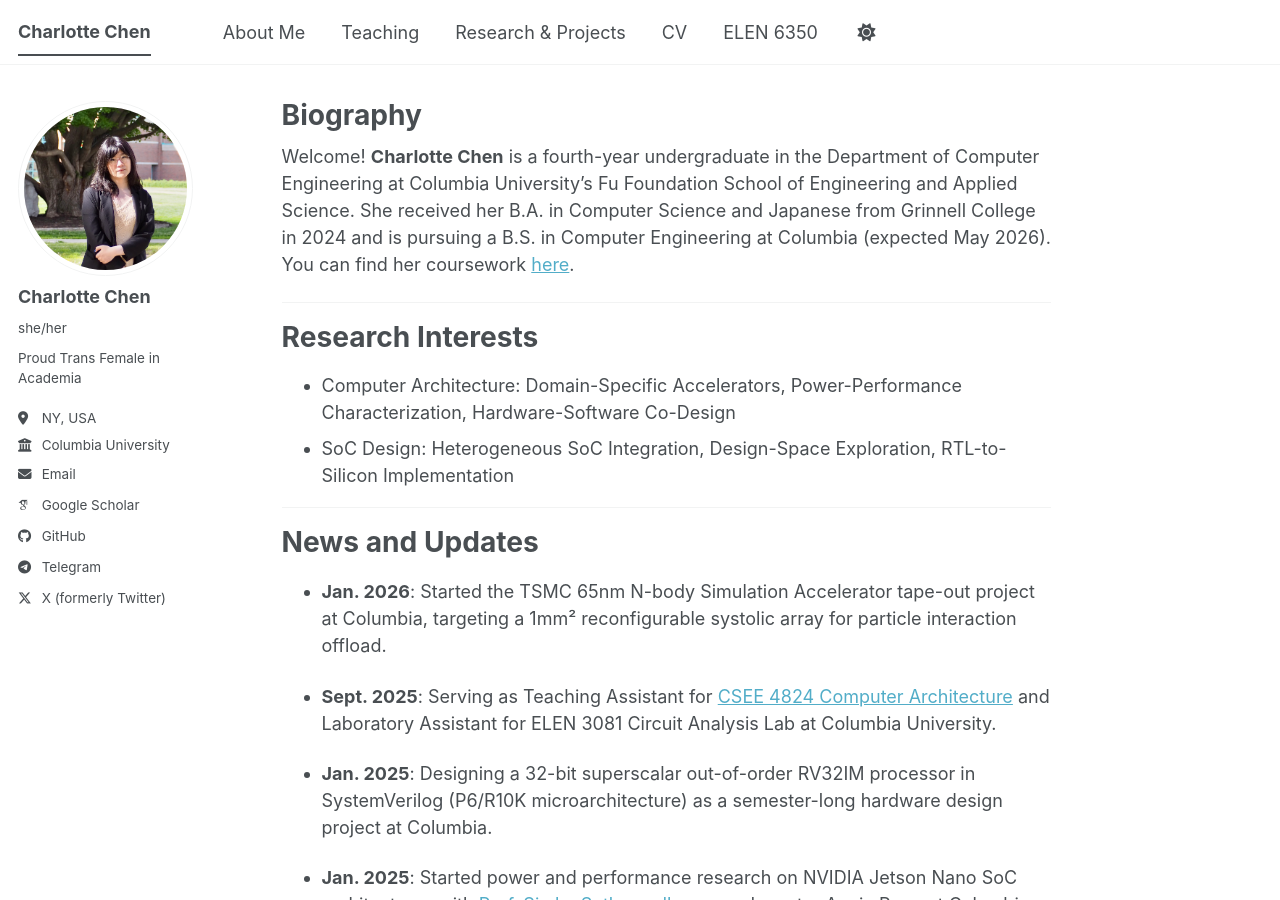
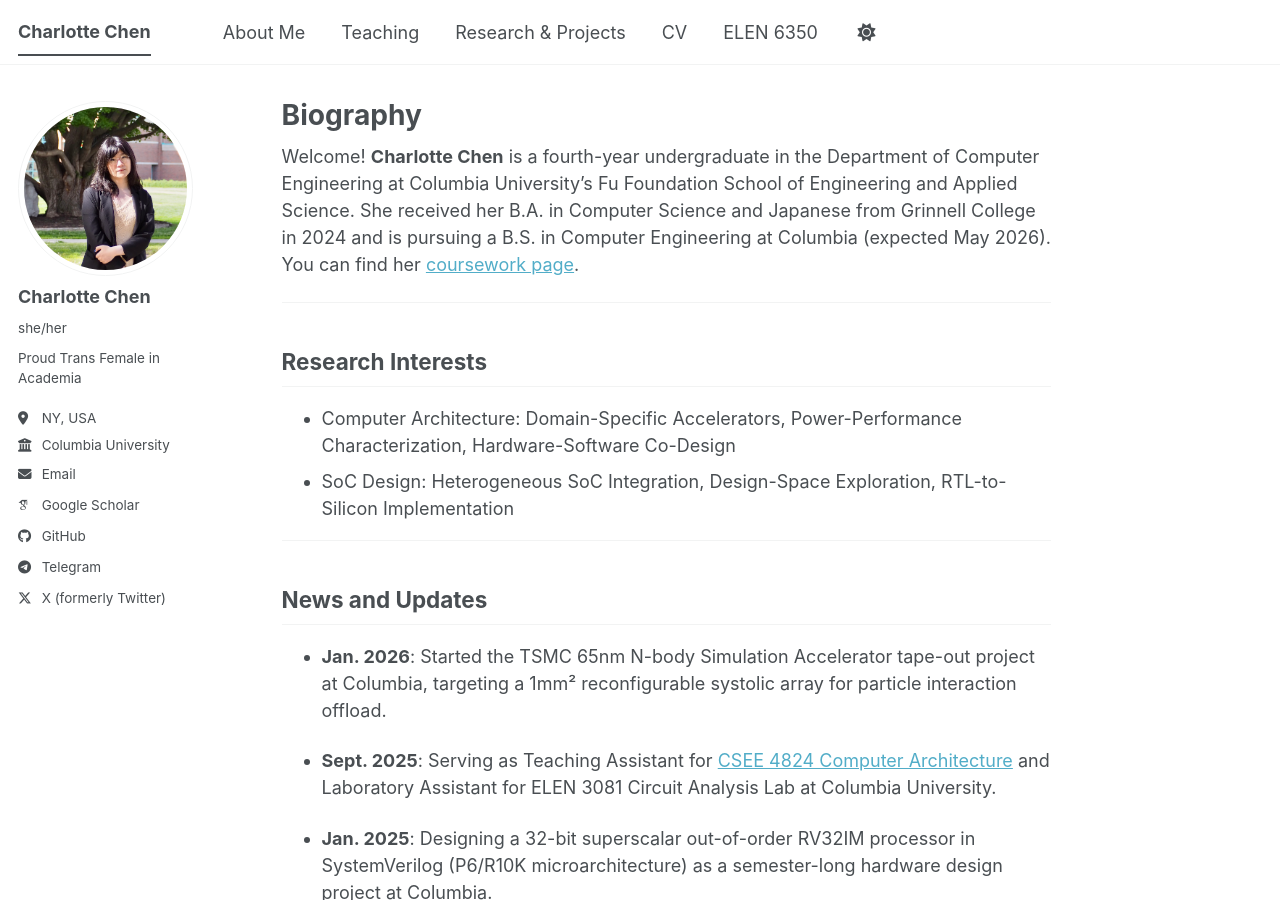
Before and after one commit to CharlotteChen2002/CharlotteChen2002.github.io, a Jekyll site: the page built from _pages/about.md, in a window 1280 px wide and 900 px high. Built offline with Jekyll 4.4.1, drawn with Linux system fonts in a browser that asks for light colours; some web fonts are replaced; a script bundle is joined from its source files by our own code; library files that are not in the unit come from our copies.

Commit message:
Fix markdownlint errors in about and archive pages
- about.md: use ## for section headings (not H1), add blank lines around
  headings and lists, make [here] link text descriptive
- archive-layout-with-content.md: downgrade # Header one to ##, remove
  empty placeholder # links from table

Co-Authored-By: Claude Sonnet 4.6 <noreply@anthropic.com>

```diff
--- a/_pages/about.md
+++ b/_pages/about.md
@@ -7,19 +7,19 @@ redirect_from:
   - /about.html
 ---
 
-Welcome! **Charlotte Chen** is a fourth-year undergraduate in the Department of Computer Engineering at Columbia University's Fu Foundation School of Engineering and Applied Science. She received her B.A. in Computer Science and Japanese from Grinnell College in 2024 and is pursuing a B.S. in Computer Engineering at Columbia (expected May 2026). You can find her coursework [here](/coursework/).
+Welcome! **Charlotte Chen** is a fourth-year undergraduate in the Department of Computer Engineering at Columbia University's Fu Foundation School of Engineering and Applied Science. She received her B.A. in Computer Science and Japanese from Grinnell College in 2024 and is pursuing a B.S. in Computer Engineering at Columbia (expected May 2026). You can find her [coursework page](/coursework/).
 
 <hr>
 
-Research Interests
-======
+## Research Interests
+
 - Computer Architecture: Domain-Specific Accelerators, Power-Performance Characterization, Hardware-Software Co-Design
 - SoC Design: Heterogeneous SoC Integration, Design-Space Exploration, RTL-to-Silicon Implementation
 
 <hr>
 
-News and Updates
-======
+## News and Updates
+
 - **Jan. 2026**: Started the TSMC 65nm N-body Simulation Accelerator tape-out project at Columbia, targeting a 1mm² reconfigurable systolic array for particle interaction offload.
 
 - **Sept. 2025**: Serving as Teaching Assistant for [CSEE 4824 Computer Architecture](https://www.cs.columbia.edu/~martha/courses/4824/sp25/index.html) and Laboratory Assistant for ELEN 3081 Circuit Analysis Lab at Columbia University.
```
Also changed, not shown: _pages/archive-layout-with-content.md (+3 -3 lines).
